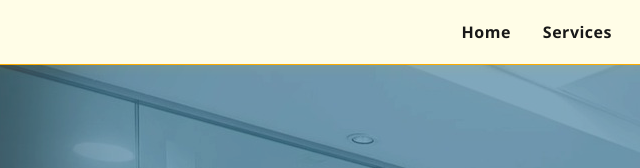
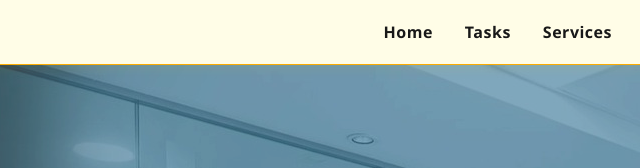
Before and after one commit to napalgo/web, a plain HTML site: page index.html in a window 1280 px wide. Shown: the top 168 px of the page, 383-1023 px from the left. Drawn offline with Linux system fonts and the light colour scheme.

Commit message:
Update index.html

```diff
--- a/index.html
+++ b/index.html
@@ -37,6 +37,7 @@
     <nav>
       <ul>
         <li><a href="#hero">Home</a></li>
+        <li><a href="task.html">Tasks</a></li>
         <li><a href="#services">Services</a></li>
         <li><a href="#about">About</a></li>
         <li><a href="#goals">Goals</a></li>
@@ -57,7 +58,8 @@
       onclick="document.getElementById('contact').scrollIntoView({behavior:'smooth'})"
       class="hero-connect-btn">
       Let's Connect
-    </button>
+  </button>
+
   </div>
 </div>
 
```
